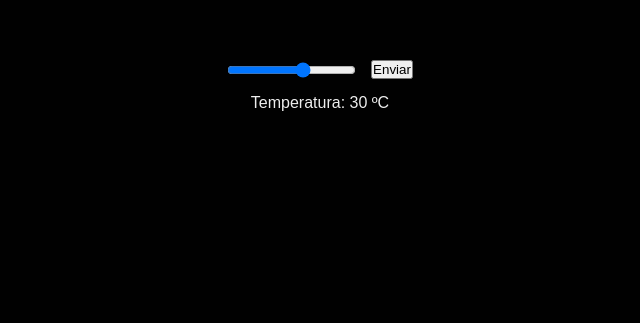
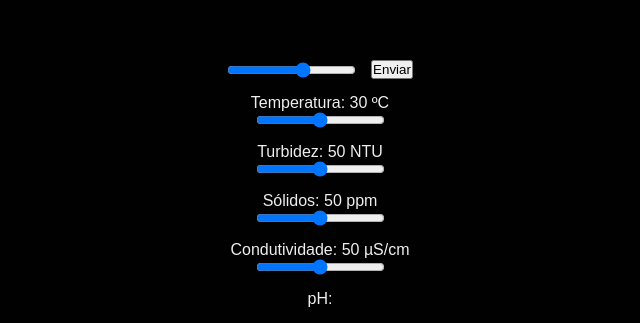
Before and after one commit to Joc4A/Visualiza-o-de-Dados-Jaguaribe, a plain HTML site: page sensor.html in a window 1280 px wide. Shown: the part 882-1205 px from the top of the page, without its empty margins (320-960 px from the left). Before the commit the page ends 1009 px from the top, so only its background shows below. Drawn offline with Linux system fonts and the light colour scheme.

Commit message:
Update sensor.html

```diff
--- a/sensor.html
+++ b/sensor.html
@@ -8,7 +8,7 @@
     <link rel="stylesheet" href="src/css/style.css" />
   </head>
   <body>
-    <header>Monitoramento Remoto - Sensor de temperatura</header>
+    <header>Monitoramento Remoto - Sensores</header>
     <div id="info"></div>
     <div id="content">
       <div class="flex">
@@ -18,6 +18,30 @@
       <div class="mt-15">
         <label for="tem">Temperatura: </label><span id="value">30 ºC</span>
       </div>
+      <div class="flex">
+        <input type="range" id="turbidez" name="turbidez" min="0" max="100" value="50" />
+      </div>
+      <div class="mt-15">
+        <label for="turbidez">Turbidez: </label><span id="value-turbidez">50 NTU</span>
+      </div>
+      <div class="flex">
+        <input type="range" id="solidos" name="solidos" min="0" max="100" value="50" />
+      </div>
+      <div class="mt-15">
+        <label for="solidos">Sólidos: </label><span id="value-solidos">50 ppm</span>
+      </div>
+      <div class="flex">
+        <input type="range" id="condutividade" name="condutividade" min="0" max="100" value="50" />
+      </div>
+      <div class="mt-15">
+        <label for="condutividade">Condutividade: </label><span id="value-condutividade">50 µS/cm</span>
+      </div>
+      <div class="flex">
+        <input type="range" id="ph" name="ph" min="0" max="14" value="7" />
+      </div>
+      <div class="mt-15">
+        <label for="ph">pH: </label><span id="value-ph"></span>
+      </div>
       <div id="logs" class="mt-15"></div>
     </div>
     <script src="src/js/mqtt.min.js"></script>
```
